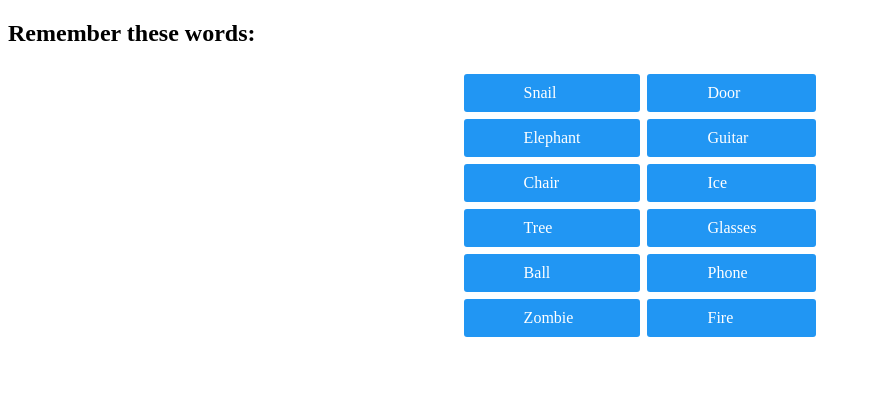
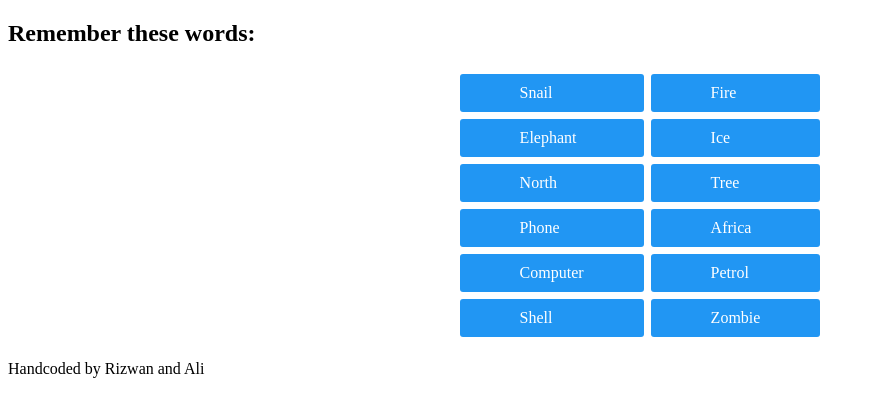
Before and after one commit to rizwanahmed19/HCI-labTest, a plain HTML site: page index.html in a window 1280 px wide. Shown: the whole page, without its empty margins (0-875 px from the left). Drawn offline with Linux system fonts and the light colour scheme.

Commit message:
Some modifications

```diff
--- a/index.html
+++ b/index.html
@@ -13,6 +13,9 @@
         background-color: #2196f3;
         color: #fff;
       }
+      #author {
+        margin: 10px auto;
+      }
     </style>
   </head>
   <body>
@@ -21,29 +24,32 @@
       <table>
       <tr>
         <td>Snail</td>
-        <td>Door</td>
+        <td>Fire</td>
       </tr>
       <tr>
         <td>Elephant</td>
-        <td>Guitar</td>
-      </tr>
-      <tr>
-        <td>Chair</td>
         <td>Ice</td>
       </tr>
       <tr>
+        <td>North</td>
         <td>Tree</td>
-        <td>Glasses</td>
+      </tr>
+      <tr>
+        <td>Phone</td>
+        <td>Africa</td>
       </tr>
        <tr>
-        <td>Ball</td>
-        <td>Phone</td>
+        <td>Computer</td>
+        <td>Petrol</td>
       </tr>
       <tr>
+        <td>Shell</td>
         <td>Zombie</td>
-        <td>Fire</td>
       </tr>
     </table>
     </div>
+    <div id="author">
+      <p>Handcoded by Rizwan and Ali</p>
+    </div>
   </body>
 </html>
```
